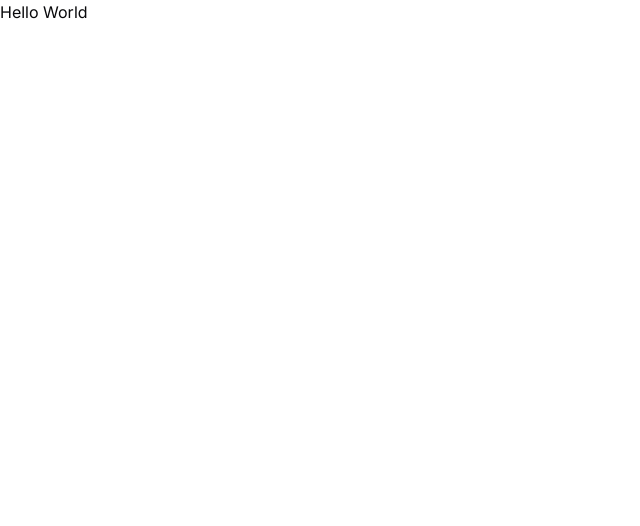
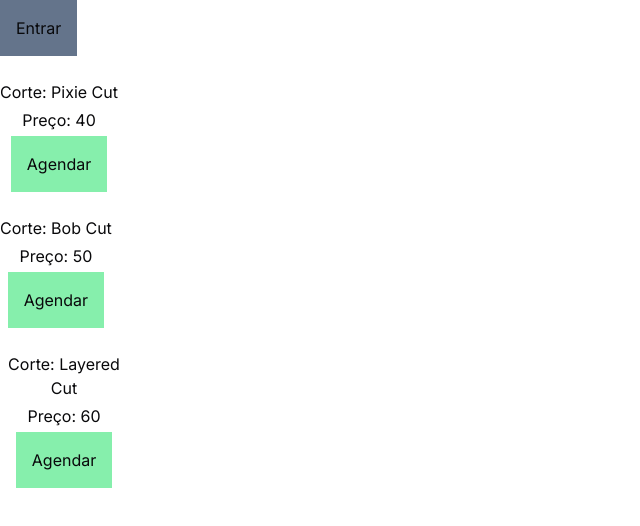
Before and after one commit to RGomes98/BarbeariaSrXavier, a Next.js app: page / in a window 1280 px wide. Shown: the top 526 px of the page, without its empty margins (0-640 px from the left). Built offline with nearby package versions, Linux system fonts and the light colour scheme; no server answers.

Commit message:
feat: add homepage

```diff
--- a/src/app/page.tsx
+++ b/src/app/page.tsx
@@ -1,3 +1,48 @@
+import { logout } from '@/server-actions/session-action';
+import { getSession } from '@/helpers/getSession';
+import { haircuts } from '@/mock/haircuts';
+
+import Link from 'next/link';
+import { Fragment } from 'react';
+
 export default function Home() {
-  return <h1>Hello World</h1>;
+  const session = getSession();
+
+  return (
+    <div className='flex flex-col items-start'>
+      {session?.role === 'EMPLOYEE' && (
+        <Link href='/recebidos' className='mb-6 bg-slate-500 p-4'>
+          Recebidos
+        </Link>
+      )}
+      {session ? (
+        <Fragment>
+          <form action={logout}>
+            <button type='submit' className='mb-6 bg-slate-500 p-4'>
+              Sair
+            </button>
+          </form>
+          <Link href='/agendamentos' className='mb-6 bg-slate-500 p-4'>
+            Agendamentos
+          </Link>
+        </Fragment>
+      ) : (
+        <Link href='/entrar' className='mb-6 bg-slate-500 p-4'>
+          Entrar
+        </Link>
+      )}
+
+      {haircuts.map(({ name, id, price }) => {
+        return (
+          <div key={id} className='flex max-w-[128px] flex-col items-center gap-1 text-center'>
+            <p>Corte: {name}</p>
+            <p>Preço: {price}</p>
+            <Link href={`/corte/${id}`} className='mb-6 bg-green-300 p-4'>
+              Agendar
+            </Link>
+          </div>
+        );
+      })}
+    </div>
+  );
 }
```
